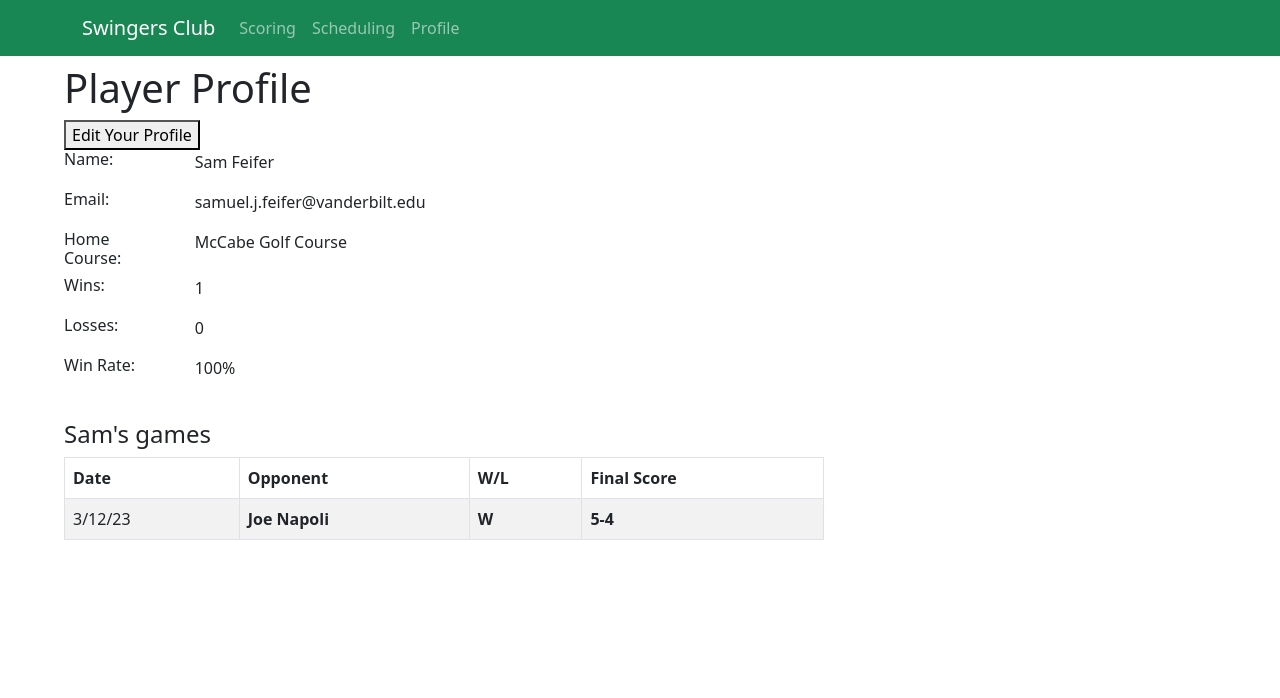
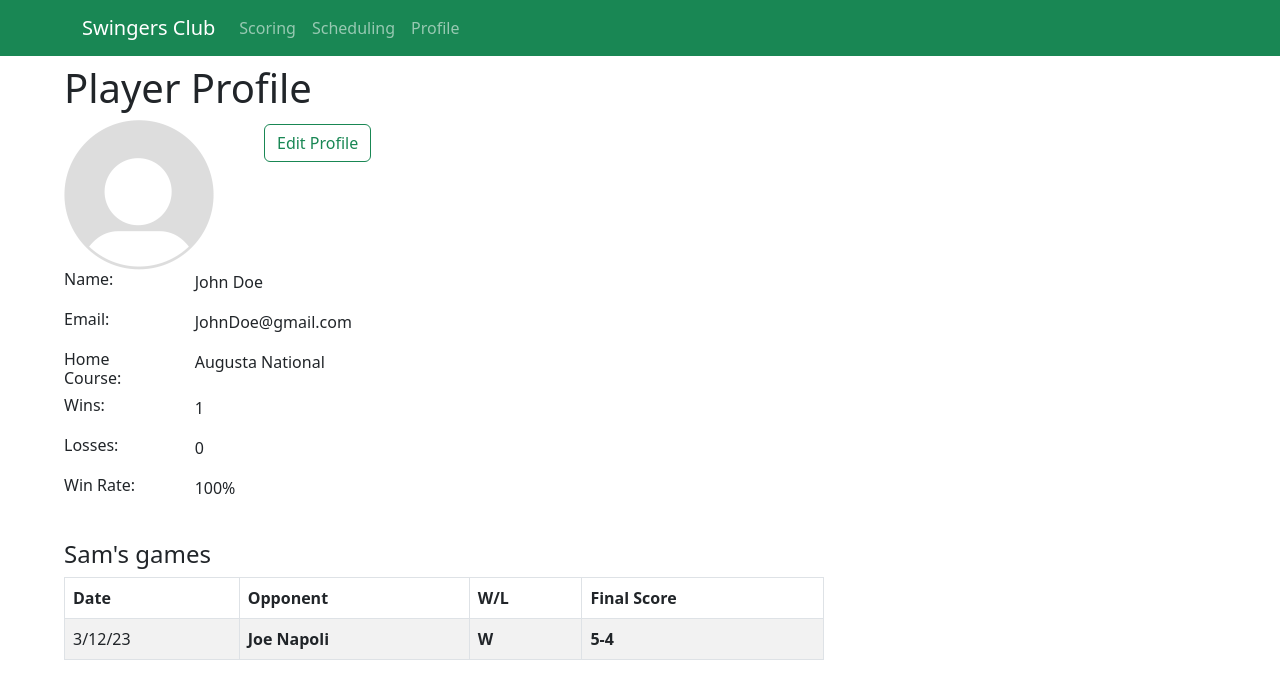
Before and after one commit to JosephNapoli/CS-4279, a React (Create React App) app in the folder golfapp/: page /profile in a window 1280 px wide. Shown: the top 698 px of the page. Built offline with nearby package versions, Linux system fonts and the light colour scheme.

Commit message:
second draft everything working just some style issues

```diff
--- a/golfapp/src/EditProfile.js
+++ /dev/null
@@ -1,42 +0,0 @@
-import React, {useContext} from "react"
-import UserContext from "./Profile"
-import {Col, Row, Table} from "react-bootstrap";
-
-
-
-function Display(){
-    const { name, email, homeCourse, setName, setEmail, setHomeCourse } = useContext(UserContext)
-
-    return (
-        <Row className="p-5">
-            <Col sm={8}>
-                <h1>Edit Player Profile</h1>
-            </Col>
-        </Row>
-    )
-}
-{/* function valueHandler(){
-    // init context variables from profile page
-    const { name, email, homeCourse, setName, setEmail, setHomeCourse } = useContext(UserContext)
-
-    function handleName(event){
-        setName(event.target.value)
-    }
-
-    function handleEmail(event){
-        setEmail(event.target.value)
-    }
-
-    function handleCourse(event){
-        setHomeCourse(event.target.value)
-    }
-
-    return (
-        <Display/>
-    )
-} */}
-export default function EditProfile({user}){
-    return (
-        <Display/>
-    )
-}
--- a/golfapp/src/Profile.js
+++ b/golfapp/src/Profile.js
@@ -1,59 +1,50 @@
 import React, {useState} from "react";
-import {Col, Row, Table} from "react-bootstrap";
+import {Button, Col, Form, Modal, Row, Table} from "react-bootstrap";
 import "./profile.css";
-import {Link} from "react-router-dom";
+import defaultPic from './images/Default_pfp.png'
 
+export default function Profile({ user }) {
+    const [showEditModal, setEditModal] = useState(false);
+    const openEditModal = () => setEditModal(true);
+    const closeEditModal = () => setEditModal(false);
 
-const UserContext = React.createContext({
-    name : "",
-    email: "",
-    homeCourse: "",
+    const [name, setName] = useState("John Doe")
+    const [email, setEmail] = useState("JohnDoe@gmail.com")
+    const [course, setCourse] = useState("Augusta National")
 
-    setName: () => {},
-    setEmail: () => {},
-    setHomeCourse: () => {},
-})
-
-
-function EditButton(){
-    return (
-        <Link to = "/editprofile">
-            <button> Edit Your Profile</button>
-        </Link>
-     )
-}
-function ProfilePictureUpload(){
-    const [picture, setPicture] = useState(null)
-
-    const handleInput = (event) => {
-        setPicture(event.target.files[0])
+    const saveValues = (name, email, course) => {
+        setName(name)
+        setEmail(email)
+        setCourse(course)
     }
 
-    const handleClick = () => {
-        console.log("Selected picture: ", picture)
-    }
-
-    return (
-        <div>
-            <input type = "file" onChange={handleInput}/>
-            <button onClick={handleClick}> Upload a profile picture! </button>
-        </div>
-    )
-}
-export default function Profile({ user }) {
     return (
         <Row className="p-5">
             <Col sm={8}>
                 <h1>Player Profile</h1>
                 <Row>
-                    <EditButton/>
+                    <Col md={3}>
+                        <img className = "profile" src = {defaultPic} width="150" height="150"/>
+                    </Col>
+                    <Col>
+                        <Button //FIX STYLING FOR THIS BUTTON
+                            className="m-1"
+                            variant="outline-success"
+                            onClick={openEditModal}
+                        >
+                            Edit Profile
+                        </Button>
+                        <EditModal show={showEditModal} onHide={closeEditModal} onSubmit={saveValues} currName={name}
+                                   currEmail={email}  currCourse= {course}/>
+
+                    </Col>
                 </Row>
                 <Row>
                     <Col sm={2}>
                         <h6>Name:</h6>
                     </Col>
                     <Col>
-                        <p>Sam Feifer</p>
+                        <p>{name}</p>
                     </Col>
                 </Row>
                 <Row>
@@ -61,7 +52,7 @@ export default function Profile({ user }) {
                         <h6>Email:</h6>
                     </Col>
                     <Col>
-                        <p>samuel.j.feifer@vanderbilt.edu</p>
+                        <p>{email}</p>
                     </Col>
                 </Row>
                 <Row>
@@ -69,7 +60,7 @@ export default function Profile({ user }) {
                         <h6>Home Course:</h6>
                     </Col>
                     <Col>
-                        <p>McCabe Golf Course</p>
+                        <p>{course}</p>
                     </Col>
                 </Row>
                 <Row>
@@ -121,3 +112,49 @@ export default function Profile({ user }) {
         </Row>
     );
 }
+
+const EditModal = ({show, onHide, onSubmit, currName, currEmail, currCourse}) => {
+    const [name, setName] = useState("")
+    const [email, setEmail] = useState("")
+    const [course, setCourse] = useState("")
+
+    const saveData = () => {
+        onSubmit(name, email, course)
+        onHide()
+    }
+
+    return (
+        <Modal show={show} onHide={onHide}>
+            <Modal.Header closeButton>
+                <Modal.Title>Edit Your Profile</Modal.Title>
+            </Modal.Header>
+            <Modal.Body>
+                <Form>
+                    <Form.Group >
+                        <Form.Label>Name</Form.Label>
+
+                        {/* FIX STYLING FOR THESE THREE INPUT COMPONENTS*/}
+
+                        <input className="userIn"   type = "text" defaultValue={currName} onChange={(e) => setName(e.target.value)}/>
+                    </Form.Group>
+                    <Form.Group className="mb-3">
+                        <Form.Label>Email</Form.Label>
+                        <input className="userIn"   type = "text" defaultValue={currEmail} onChange={(e) => setEmail(e.target.value)}/>
+                    </Form.Group>
+                    <Form.Group className="mb-3">
+                       <Form.Label>Favorite Course</Form.Label>
+                        <input className="userIn"   type = "text" defaultValue={currCourse} onChange={(e) => setCourse(e.target.value)}/>
+                    </Form.Group>
+                </Form>
+            </Modal.Body>
+            <Modal.Footer>
+                <Button variant="secondary" onClick={onHide}>
+                    Cancel
+                </Button>
+                <Button variant="primary" onClick={saveData}>
+                    Save New Profile
+                </Button>
+            </Modal.Footer>
+        </Modal>
+    )
+}
--- a/golfapp/src/Routes.js
+++ b/golfapp/src/Routes.js
@@ -3,7 +3,6 @@ import Home from "./Home";
 import Scoring from "./Scoring";
 import Profile from "./Profile";
 import Scheduling from "./Scheduling";
-import EditProfile from "./EditProfile";
 
 export default function PathRoutes( { currUser }) {
     return (
@@ -12,7 +11,6 @@ export default function PathRoutes( { currUser }) {
             <Route path ="/home" element={<Home user={currUser} />} />
             <Route path="/scoring" element={<Scoring/>} />
             <Route path="/profile" element={<Profile/>} />
-            <Route path="/editprofile" element = {<EditProfile/>} />
             <Route path="/scheduling" element={<Scheduling/>} />
         </Routes>
     );
--- a/golfapp/src/profile.css
+++ b/golfapp/src/profile.css
@@ -1,3 +1,6 @@
 .profilepage {
     background-image: url("/public/profile.jpeg");
 }
+.userIn {
+    align-content: space-around;
+}
```
Also changed, not shown: golfapp/src/images/Default_pfp.png (added).
